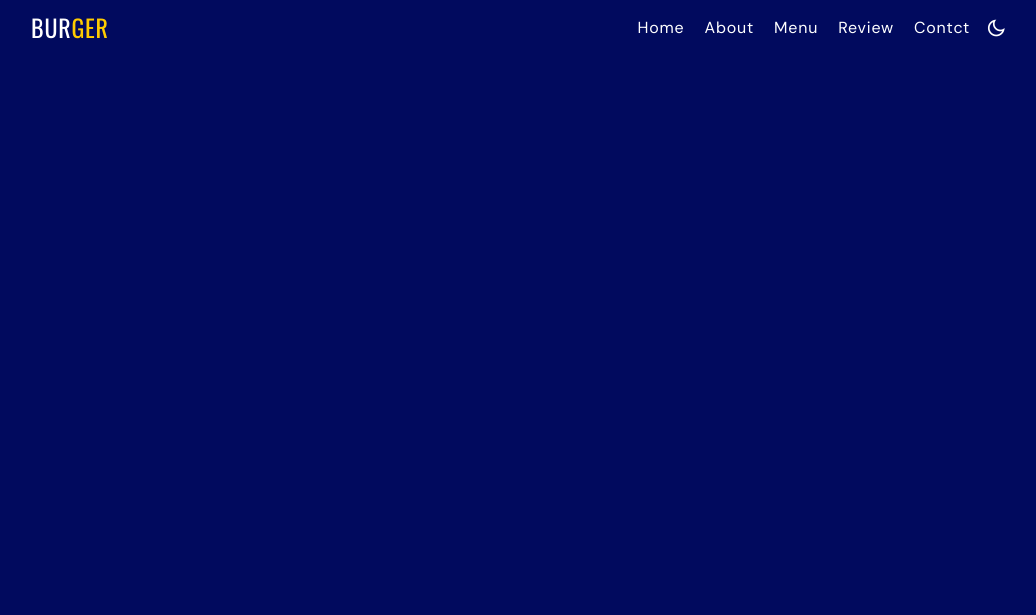
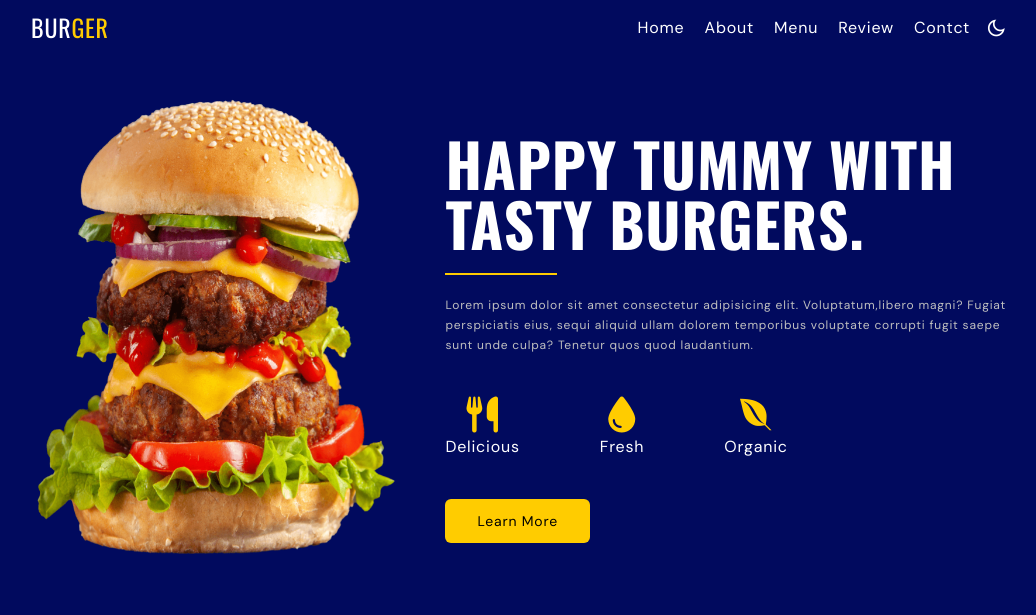
Before and after one commit to chadnitalukder2/tailwind-project, a website: page index.html in a window 1280 px wide. Shown: the whole page, without its empty margins (121-1157 px from the left). Drawn offline with nearby package versions, Linux system fonts and the light colour scheme.

Commit message:
Hero section

```diff
--- a/index.html
+++ b/index.html
@@ -38,29 +38,55 @@
     <header class="bg-primaryColor fixed top-0 left-0 w-full z-50">
       <nav class="container relative h-14 flex justify-between items-center">
         <div>
-          <a href="#" class="text-2xl uppercase  font-oswald">
+          <a href="#" class="text-2xl uppercase font-oswald">
             Bur<span class="text-secondaryColor font-oswald">ger</span>
           </a>
         </div>
-          <div class="hidden absolute top-0 left-0 w-full py-14 bg-primaryColor border-secondaryColor border-b md:block md:static md:py-0 md:border-none md:w-auto md:ml-auto " id="nav-menu">
+        <div
+          class="hidden absolute top-0 left-0 w-full py-14 bg-primaryColor border-secondaryColor border-b md:block md:static md:py-0 md:border-none md:w-auto md:ml-auto"
+          id="nav-menu"
+        >
           <ul class="flex flex-col text-center gap-5 md:flex-row">
             <li>
-              <a href="#home" class="nav__link hover:text-secondaryColor ease-in duration-200">Home</a>
+              <a
+                href="#home"
+                class="nav__link hover:text-secondaryColor ease-in duration-200"
+                >Home</a
+              >
             </li>
             <li>
-              <a href="#about" class="nav__link hover:text-secondaryColor ease-in duration-200">About</a>
+              <a
+                href="#about"
+                class="nav__link hover:text-secondaryColor ease-in duration-200"
+                >About</a
+              >
             </li>
             <li>
-              <a href="#menu" class="nav__link hover:text-secondaryColor ease-in duration-200">Menu</a>
+              <a
+                href="#menu"
+                class="nav__link hover:text-secondaryColor ease-in duration-200"
+                >Menu</a
+              >
             </li>
             <li>
-              <a href="#review" class="nav__link hover:text-secondaryColor ease-in duration-200">Review</a>
+              <a
+                href="#review"
+                class="nav__link hover:text-secondaryColor ease-in duration-200"
+                >Review</a
+              >
             </li>
             <li>
-              <a href="#contact" class="nav__link hover:text-secondaryColor ease-in duration-200">Contct</a>
+              <a
+                href="#contact"
+                class="nav__link hover:text-secondaryColor ease-in duration-200"
+                >Contct</a
+              >
             </li>
           </ul>
-          <div class="absolute top-[0.7rem] right-4 text-2xl cursor-pointer md:hidden" id="nav-close">
+          <div
+            class="absolute top-[0.7rem] right-4 text-2xl cursor-pointer md:hidden"
+            id="nav-close"
+          >
             <i class="ri-close-line"></i>
           </div>
         </div>
@@ -74,7 +100,45 @@
     </header>
     <main>
       <!--~~~~~~~~~~~~~~~ Home ~~~~~~~~~~~~~~~-->
+      <section id="home">
+        <div class="container flex flex-col items-center gap-10 md:flex-row">
+          <div class="mx-auto md:basis-1/2 lg:basis-2/5 animate-movingY">
+            <img src="./img/home-image.png" alt="home image" class="w-60 md:w-full">
+          </div>
 
+          <div class="text-center md:basis-1/2 md:text-start lg:basis-3/5">
+            <h1 class="home__title">HAPPY TUMMY WITH TASTY BURGERS.</h1>
+            <div class="separator mx-auto md:mx-0"></div>
+            <p class="paragraph">
+              Lorem ipsum dolor sit amet consectetur adipisicing elit.
+              Voluptatum,libero magni? Fugiat perspiciatis eius, sequi aliquid
+              ullam dolorem temporibus voluptate corrupti fugit saepe sunt unde
+              culpa? Tenetur quos quod laudantium.
+            </p>
+            <div class="text-base flex items-centern justify-center gap-4 py-10 md:justify-start md:gap-20">
+          <div class="text-center">
+            <i class="fa-solid fa-utensils text-secondaryColor text-4xl"></i>
+            <br />
+            Delicious
+          </div>
+
+          <div class="text-center">
+            <i class="fa-solid fa-droplet text-secondaryColor text-4xl"></i>
+            <br />
+            Fresh
+          </div>
+
+          <div class="text-center">
+            <i class="fa-brands fa-envira text-secondaryColor text-4xl"></i>
+            <br />
+            Organic
+          </div>
+
+          </div>
+          <a href="#" class="btn btn-primary ">learn more</a>
+        </div>
+      </div>
+      </section>
       <!--~~~~~~~~~~~~~~~ Category ~~~~~~~~~~~~~~~-->
 
       <!--~~~~~~~~~~~~~~~ Promo ~~~~~~~~~~~~~~~-->
@@ -86,12 +150,9 @@
       <!--~~~~~~~~~~~~~~~ Review ~~~~~~~~~~~~~~~-->
 
       <!--~~~~~~~~~~~~~~~ Contact ~~~~~~~~~~~~~~~-->
-
     </main>
     <!--~~~~~~~~~~~~~~~ Footer ~~~~~~~~~~~~~~~-->
-    <footer>
-
-    </footer>
+    <footer></footer>
 
     <!--~~~~~~~~~~~~~~~ Scroll Up ~~~~~~~~~~~~~~~-->
 
--- a/input.css
+++ b/input.css
@@ -4,8 +4,30 @@
 @tailwind components;
 @tailwind utilities;
 
-@layer{
+@layer base{
     body{
         @apply text-white bg-primaryColor tracking-wider font-dmsans;
     }
+    section{
+        @apply pt-16 pb-4 md:pt-20;
+    }
 }
+@layer components{
+    .btn{
+        @apply inline-block text-sm py-3 px-8 capitalize text-center cursor-pointer rounded-md ease-linear duration-200;
+    }
+    .btn-primary{
+        @apply text-blackColor bg-secondaryColor hover:opacity-75;
+    }
+}
+@layer utilities{
+    .home__title{
+        @apply text-4xl  font-oswald font-bold uppercase lg:text-6xl;
+    }
+    .separator{
+        @apply w-28 h-[2px] bg-secondaryColor my-5;
+    }
+    .paragraph{
+        @apply text-paragraphColor text-xs leading-5;
+    }
+}
--- a/tailwind.config.js
+++ b/tailwind.config.js
@@ -19,6 +19,14 @@ module.exports = {
         redColor: "#cc3433",
         darkColor: '#000',
         darkColorLight: "#171717",
+      },
+      keyframes: {
+        move: {
+          "50%": {transform: 'translateY(-1rem)'}
+        }
+      },
+      animation: {
+        'movingY': 'move 2s linear infinite'
       }
     },
    container:{
```
Also changed, not shown: dist/output.css. Lines whose indentation alone changed are shown as unchanged.
